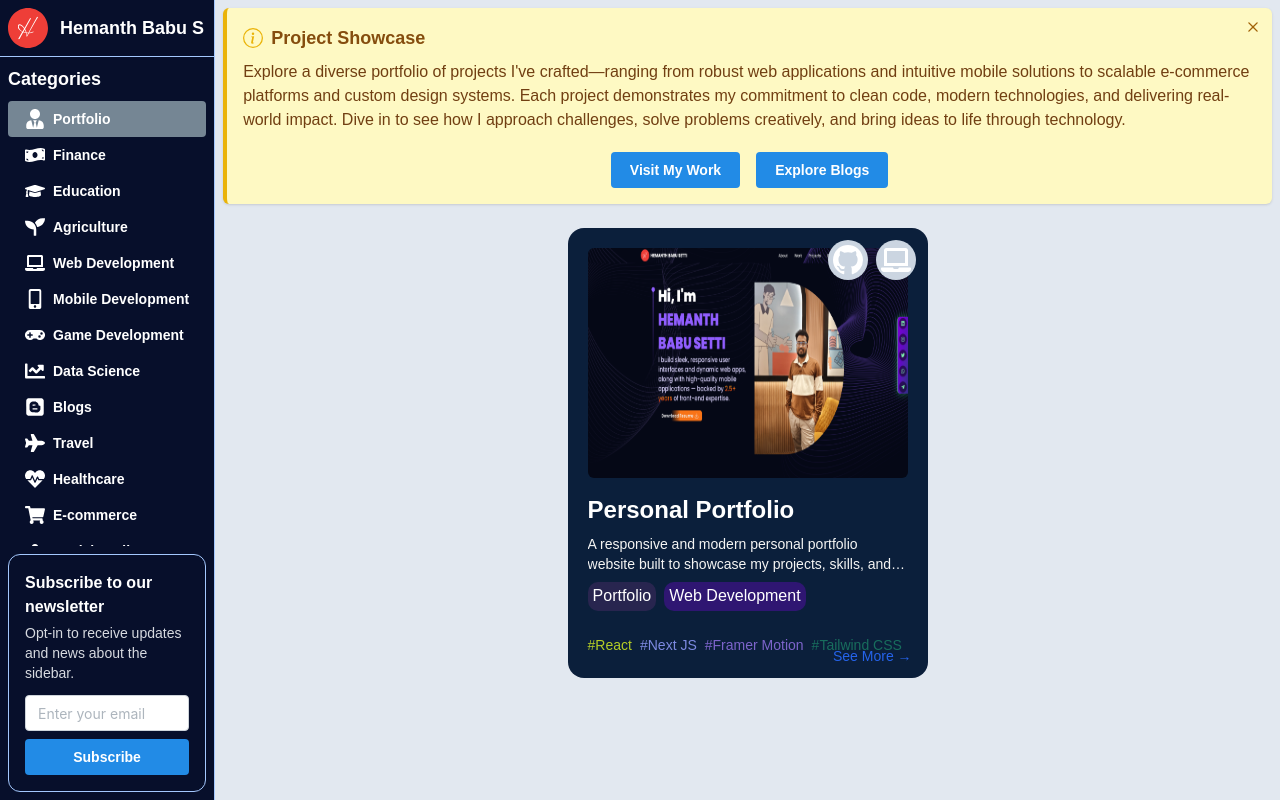
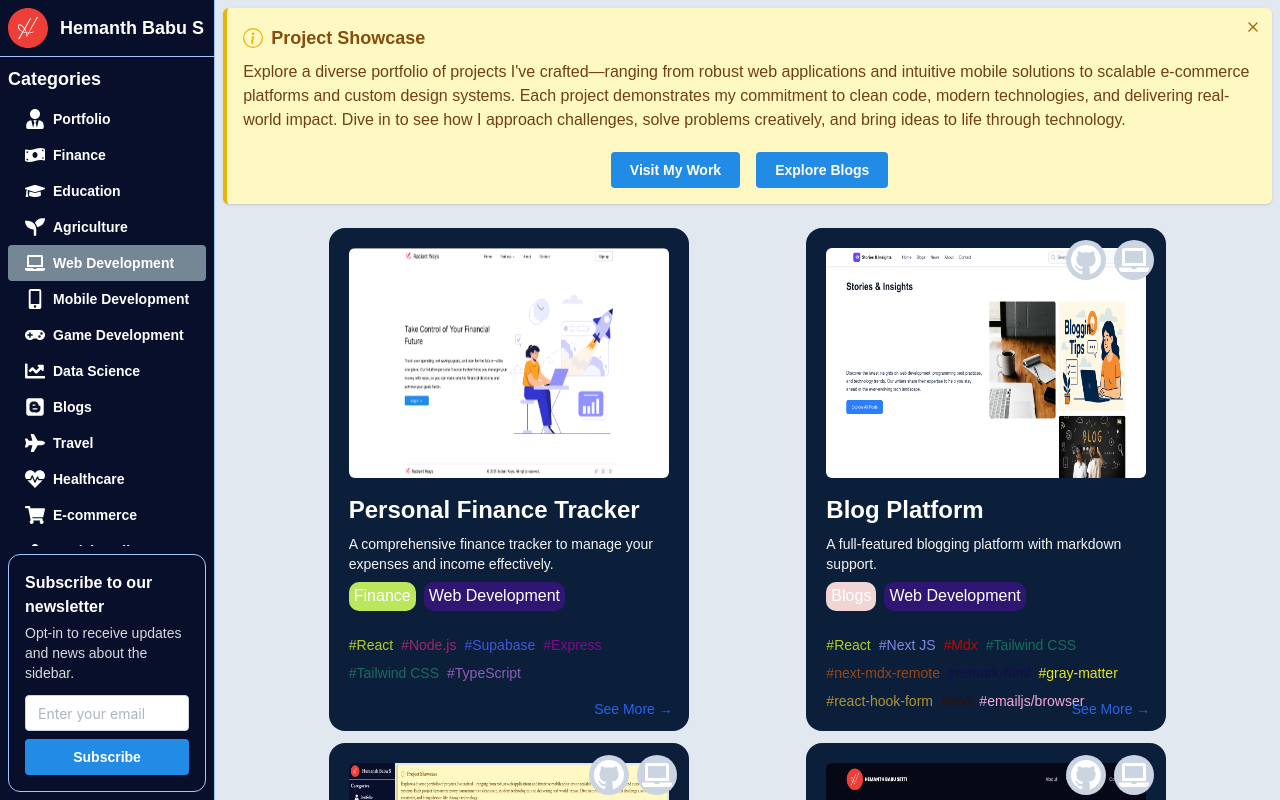
Before and after one commit to hemanthbabu648/apps-hub, a Next.js app: page / in a window 1280 px wide. Built offline with nearby package versions, Linux system fonts and the light colour scheme; a web font is replaced by a local one.

Commit message:
(feat) : update projects data and  minor changes

```diff
--- a/src/app/page.tsx
+++ b/src/app/page.tsx
@@ -12,7 +12,7 @@ import Link from 'next/link';
 
 function Home() {
   const [showAlert, setShowAlert] = useState<boolean>(true);
-  const [selectedCategory, setSelectedCategory] = useState<CATEGORYENUM>(CATEGORYENUM.PORTFOLIO);
+  const [selectedCategory, setSelectedCategory] = useState<CATEGORYENUM>(CATEGORYENUM.WED_DEVELOPMENT);
 
   return (
     <div className="flex flex-col md:flex-row md:overflow-hidden">
--- a/src/components/project/ProjectLayout.tsx
+++ b/src/components/project/ProjectLayout.tsx
@@ -1,3 +1,5 @@
+'use client';
+
 import { Project } from '@/types'
 import React from 'react'
 import HeaderCard from './HeaderCard';
--- a/src/constants/projects.ts
+++ b/src/constants/projects.ts
@@ -16,68 +16,85 @@ export const allProjects: Project[] = [
   },
   {
     id: uuids[2],
-    name: 'Personal Portfolio',
+    name: 'Portfolio',
     description:
-      'A responsive and modern personal portfolio website built to showcase my projects, skills, and experience. Designed with clean UI/UX principles and developed using [HTML, CSS, JavaScript, React, Next JS, Framer Motion, TailWind CSS etc.], this site serves as a central hub for my online presence and professional work.',
-    category: [CATEGORYENUM.PORTFOLIO, CATEGORYENUM.WED_DEVELOPMENT],
-    tags: ['React', 'Next JS', 'Framer Motion', 'Tailwind CSS'],
-    image: '/projects/hemanthbabu648.png',
-    source_code_link: 'https://github.com/hemanthbabu648/hemanthbabu648',
-    live_url: 'https://hemanthbabu648.com',
+      'A responsive and modern personal portfolio website built to showcase my projects, skills, and experience. This site serves as a central hub for my online presence and professional work.',
+    category: [CATEGORYENUM.PORTFOLIO, CATEGORYENUM.WED_DEVELOPMENT, CATEGORYENUM.SOCIAL_MEDIA],
+    tags: ['React', 'Next JS', 'antd', 'mongoose', 'react-hook-form', 'react-to-pdf'],
+    image: '/projects/portfolio.png',
+    source_code_link: 'https://github.com/hemanthbabu648/portfolio',
+    live_url: 'https://portfolio-hemanthbabu170648.vercel.app',
     position: 2,
   },
   {
     id: uuids[3],
-    name: 'Finance Tracker',
+    name: '3d Portfolio',
+    description:
+      'A responsive and modern personal 3d-portfolio website built to showcase my projects, skills, and experience. This site serves as a central hub for my online presence and professional work.',
+    category: [CATEGORYENUM.PORTFOLIO, CATEGORYENUM.WED_DEVELOPMENT, CATEGORYENUM.SOCIAL_MEDIA],
+    tags: [
+      'React',
+      'Next JS',
+      'Framer Motion',
+      'Tailwind CSS',
+      'react-tilt',
+      'react-horizontal-timeline',
+      'react-vertical-timeline-component',
+      'emailjs/browser',
+    ],
+    image: '/projects/3d-portfolio.png',
+    source_code_link: 'https://github.com/hemanthbabu648/3d-portfolio',
+    live_url: 'https://3d-portfolio-hemanthbabu170648.vercel.app',
+    position: 3,
+  },
+  {
+    id: uuids[4],
+    name: 'Apps Showcase',
+    description: 'A cross-platform mobile app for tracking workouts and nutrition.',
+    category: [CATEGORYENUM.WED_DEVELOPMENT],
+    tags: [
+      'React',
+      'Next JS',
+      'Mantine',
+      'Tailwind CSS',
+      'react-hook-form',
+      'zod',
+      'emailjs/browser',
+    ],
+    image: '/projects/apps-showcase.png',
+    source_code_link: 'https://github.com/hemanthbabu648/apps.hemanthbabu648',
+    live_url: 'https://apps.hemanthbabu648.com',
+    position: 4,
+  },
+  {
+    id: uuids[5],
+    name: 'Blog Platform',
+    description: 'A full-featured blogging platform with markdown support.',
+    category: [CATEGORYENUM.BLOGS, CATEGORYENUM.WED_DEVELOPMENT],
+    tags: [
+      'React',
+      'Next JS',
+      'Mdx',
+      'Tailwind CSS',
+      'next-mdx-remote',
+      'remark-html',
+      'gray-matter',
+      'react-hook-form',
+      'zod',
+      'emailjs/browser',
+    ],
+    image: '/projects/mdx-blog.png',
+    source_code_link: 'https://github.com/hemanthbabu648/mdx-blog',
+    live_url: 'https://blogs.hemanthbabu648.com',
+    position: 5,
+  },
+  {
+    id: uuids[6],
+    name: 'Personal Finance Tracker',
     description: 'A comprehensive finance tracker to manage your expenses and income effectively.',
     category: [CATEGORYENUM.FINANCE, CATEGORYENUM.WED_DEVELOPMENT],
     tags: ['React', 'Node.js', 'Supabase ', 'Express', 'Tailwind CSS', 'TypeScript'],
     image: '/projects/finance-tracker.png',
-    live_url: 'https://finance-tracker-fsdhemanth648.vercel.app/',
-    position: 3,
-  },
-  {
-    id: uuids[4],
-    name: 'Blog Platform',
-    description: 'A full-featured blogging platform with markdown support.',
-    category: [CATEGORYENUM.BLOGS, CATEGORYENUM.WED_DEVELOPMENT],
-    tags: ['React', 'Next.js', 'Mdx', 'Tailwind CSS'],
-    image: '/projects/mdx-blog.png',
-    source_code_link: 'https://github.com/hemanthbabu648/mdx-blog',
-    live_url: 'https://blogs.hemanthbabu648.com/',
-    position: 4,
-  },
-  {
-    id: uuids[5],
-    name: 'E-Commerce Platform',
-    description: 'A scalable e-commerce platform with payment integration.',
-    category: [CATEGORYENUM.E_COMMERCE],
-    tags: ['Next.js', 'Stripe', 'MongoDB'],
-    image: 'https://www.hemanthbabu648.com/images/Projects/e-commerce.png',
-    source_code_link: 'https://github.com/fsdhemanth648/e-commerce',
-    live_url: '',
-    position: 5,
-  },
-  {
-    id: uuids[6],
-    name: 'Mobile Fitness App',
-    description: 'A cross-platform mobile app for tracking workouts and nutrition.',
-    category: [CATEGORYENUM.MOBILE_DEVELOPMENT, CATEGORYENUM.HEALTHCARE],
-    tags: ['React Native', 'Expo', 'Redux'],
-    image: 'https://www.hemanthbabu648.com/images/Projects/fitness-app.png',
-    source_code_link: '',
-    live_url: '',
     position: 6,
   },
-  {
-    id: uuids[7],
-    name: 'Game Leaderboard',
-    description: 'A real-time leaderboard for multiplayer games.',
-    category: [CATEGORYENUM.GAME_DEVELOPMENT, CATEGORYENUM.SOCIAL_MEDIA],
-    tags: ['Socket.io', 'Node.js', 'React'],
-    image: 'https://www.hemanthbabu648.com/images/Projects/game-leaderboard.png',
-    source_code_link: '',
-    live_url: '',
-    position: 7,
-  },
 ];
```
